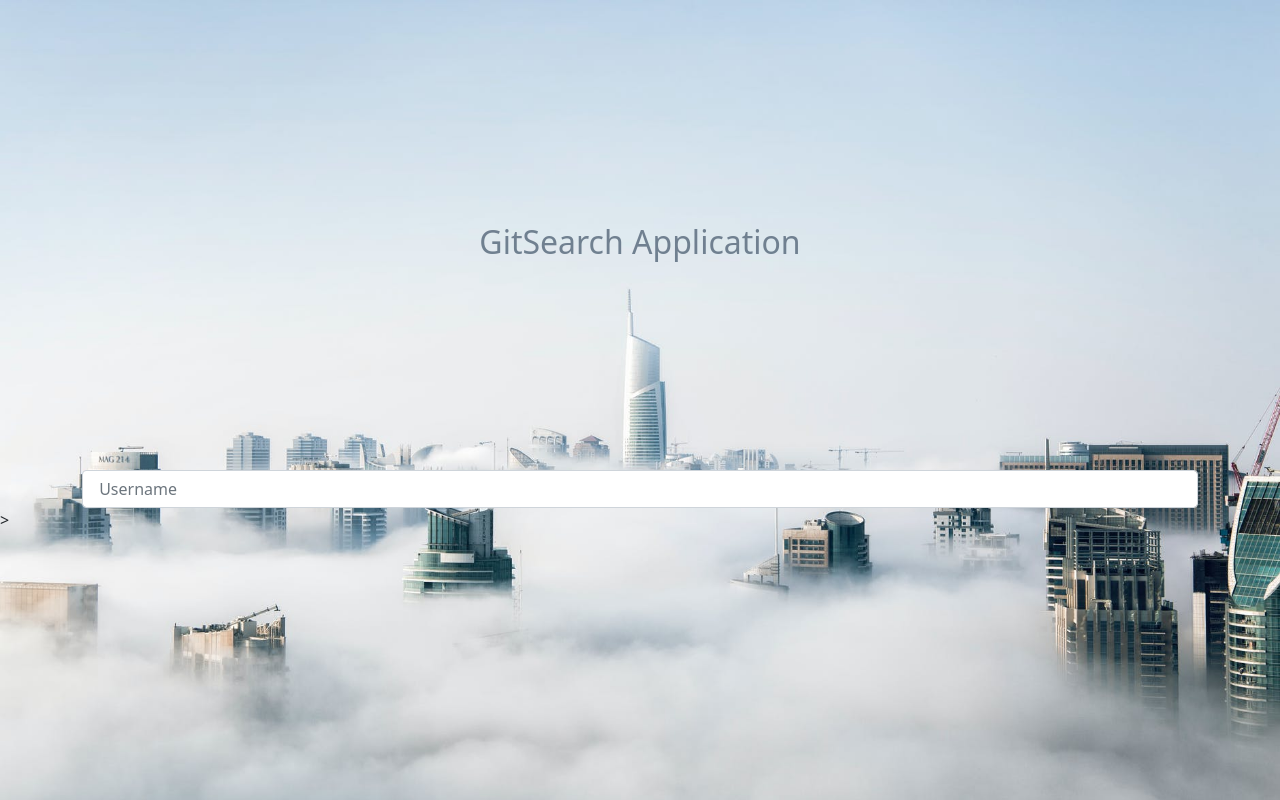
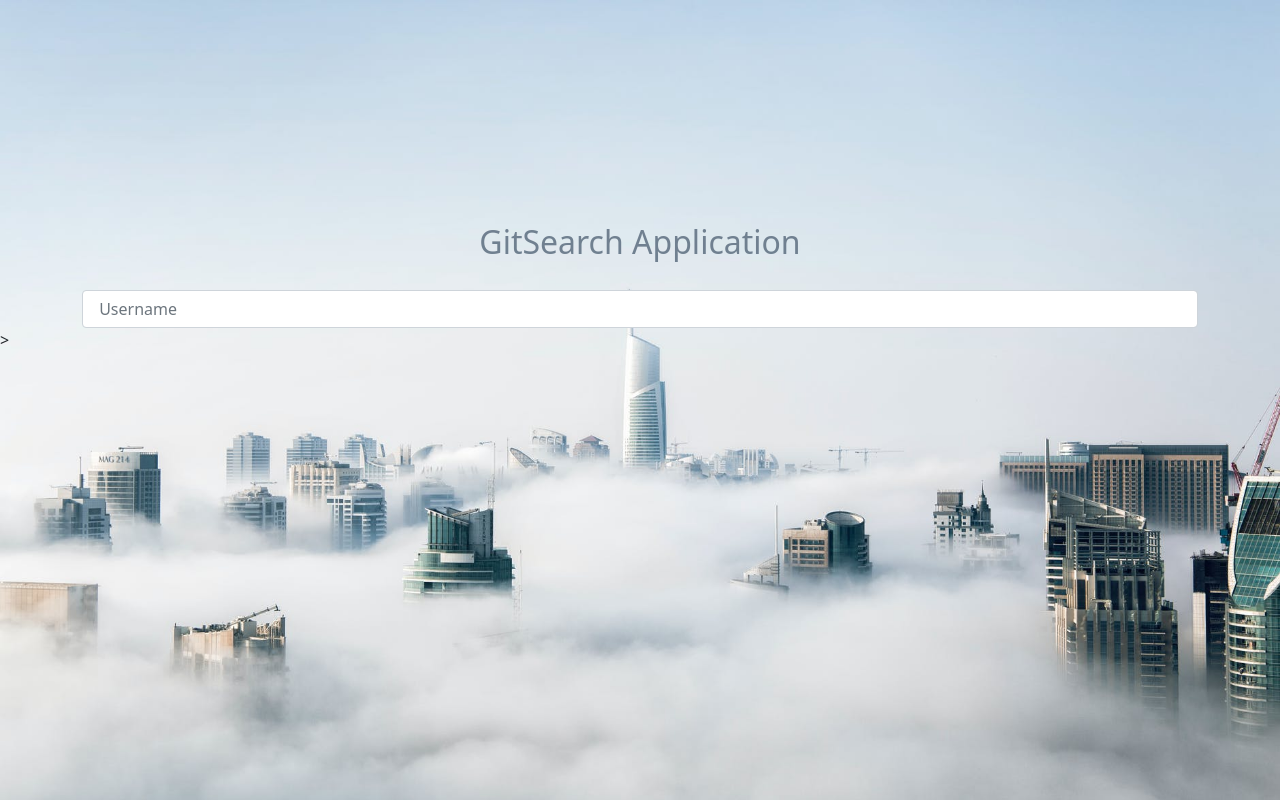
Before and after one commit to NancyWachiuri/AngularWeek2, an Angular app: page / in a window 1280 px wide. Built offline with nearby package versions, Linux system fonts and the light colour scheme.

Commit message:
Add style

```diff
--- a/src/app/components/profile/profile.component.css
+++ b/src/app/components/profile/profile.component.css
@@ -1,4 +1,5 @@
 .search-form{
-    padding-top: 200px;
+    padding-top: 20px;
+
 
 }
```
